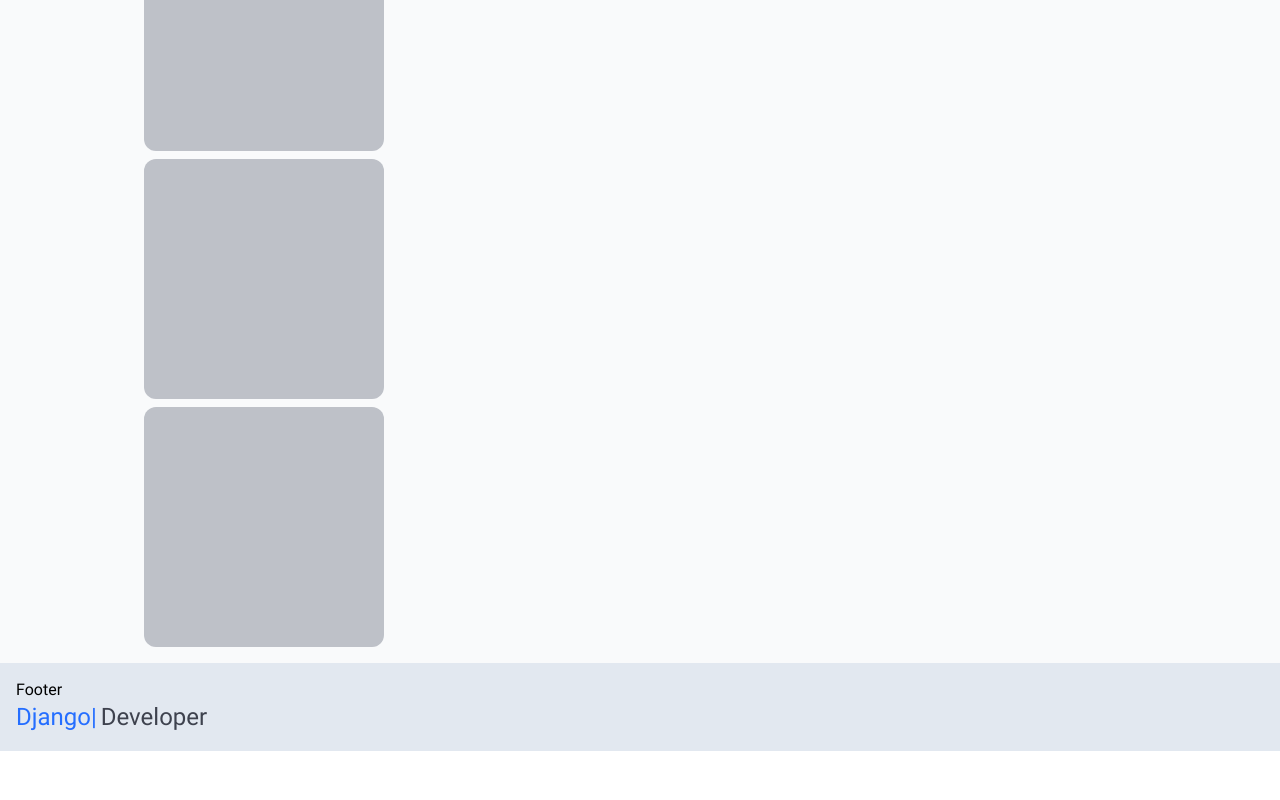
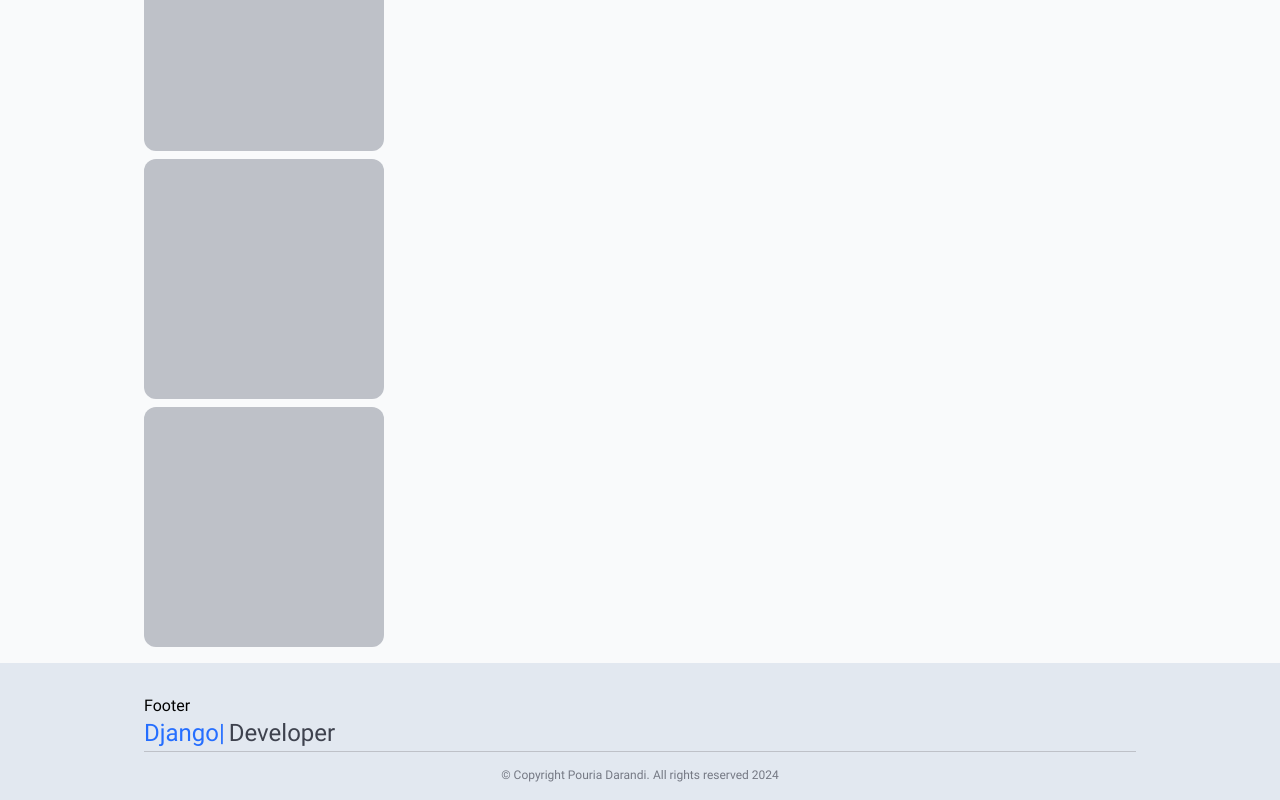
Before and after one commit to pouria-drd/pouria-drd-next-14, a Next.js app: page / in a window 1280 px wide. Shown: the part 1465-2265 px from the top of the page. Before the commit the page ends 2216 px from the top, so only its background shows below. Built offline with nearby package versions, Linux system fonts and the light colour scheme.

Commit message:
added copyright component

```diff
--- a/components/footer/Footer.tsx
+++ b/components/footer/Footer.tsx
@@ -1,10 +1,11 @@
-import { SkillsWriter } from "../ui";
+import { Copyright, SkillsWriter } from "../ui";
 
 const Footer = () => {
     return (
-        <footer id="footer" className="bg-slate-200 p-4">
+        <footer id="footer" className="bg-slate-200 flex flex-col pt-8 app-px">
             Footer
             <SkillsWriter />
+            <Copyright />
         </footer>
     );
 };
--- /dev/null
+++ b/components/ui/copyright/Copyright.tsx
@@ -0,0 +1,11 @@
+const Copyright = () => {
+    return (
+        <span
+            className="text-drd-neutral-60 text-xs text-center
+            border-t border-drd-neutral-80 w-full py-4">
+            &#169; Copyright Pouria Darandi. All rights reserved 2024
+        </span>
+    );
+};
+
+export default Copyright;
--- a/components/ui/index.ts
+++ b/components/ui/index.ts
@@ -4,6 +4,7 @@ export { default as Backdrop } from "./backdrop/Backdrop";
 export { default as PouriaLogo } from "./logo/PouriaLogo";
 export { default as MenuButton } from "./button/MenuButton";
 export { default as CloseButton } from "./button/CloseButton";
+export { default as Copyright } from "./copyright/Copyright";
 export { default as AppVersion } from "./app-version/AppVersion";
 export { default as Typewriter } from "./type-writer/Typewriter";
 export { default as SkillsWriter } from "./skills-writer/SkillsWriter";
```
